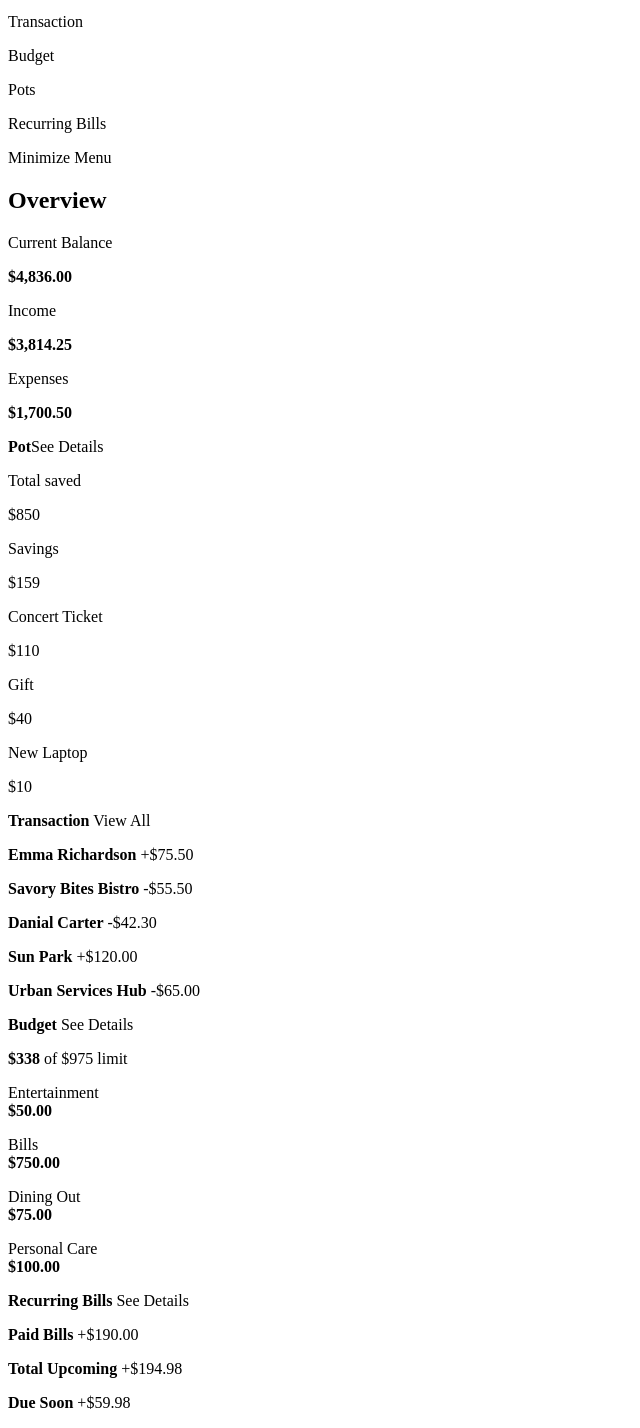
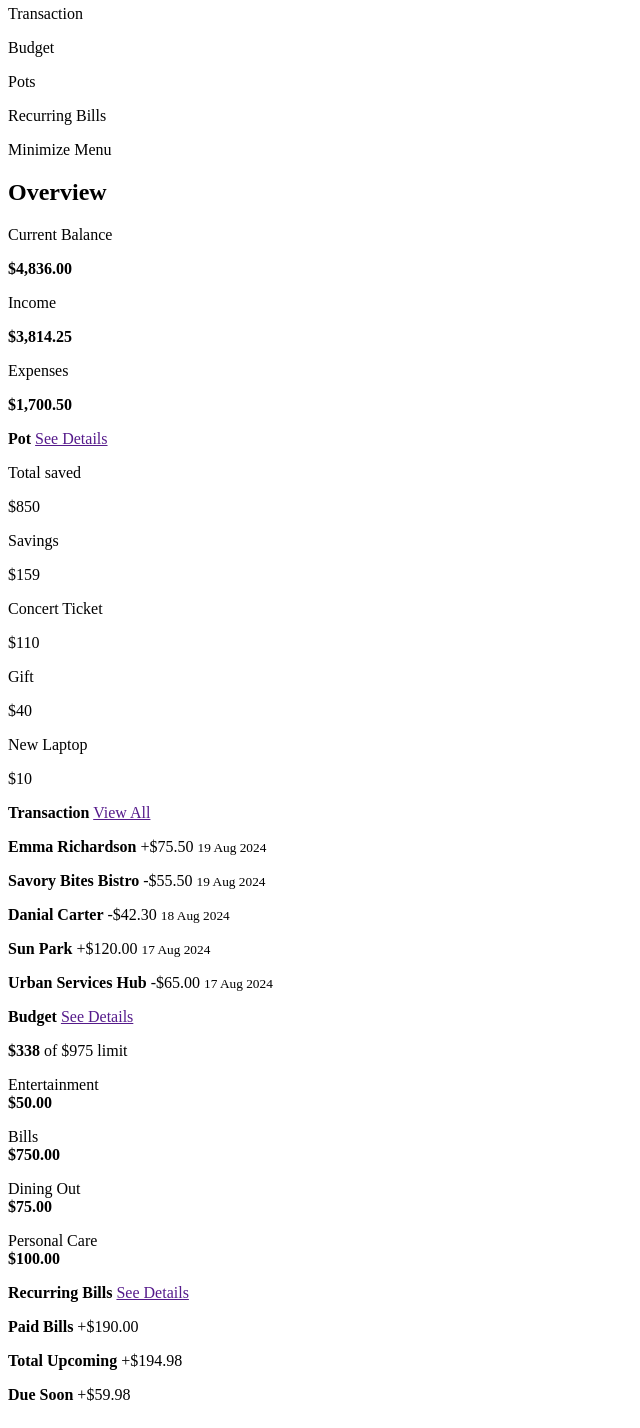
Before and after one commit to DevSolex/blf-frontend-cohort-iv, a plain HTML site: page financeApp/index.html in a window 1280 px wide. Shown: the part 88-1516 px from the top of the page, without its empty margins (0-640 px from the left). Drawn offline with Linux system fonts and the light colour scheme.

Commit message:
........

```diff
--- a/financeApp/index.html
+++ b/financeApp/index.html
@@ -8,8 +8,8 @@
         </title>
     </head>
     <body>
-        <main>
-            <section>
+        <aside>
+            <section id="menu">
                 <div class="menu">
                     <h1>
                         finance
@@ -34,7 +34,9 @@
                     </p>
                 </div>
             </section>
-            <section>
+        </aside>
+        <main>
+            <section id="Overview">
                 <div>
                     <h1>
                         Overview
@@ -59,10 +61,10 @@
                     </div>
                 </div>
             </section>
-            <section>
+            <section id="Pot">
                 <div>
                     <p>
-                        <b>Pot</b><span>See Details</span>
+                        <b>Pot</b> <a href="">See Details</a>
                     </p>
                     <div>
                         <p>
@@ -106,42 +108,52 @@
                     </div>
                 </div>
             </section>
-            <section>
+            <section id="Transaction">
                 <div>
                     <p>
-                        <b>Transaction</b> <span>View All</span>
+                        <b>Transaction</b> <a href="">View All</a>
                     </p>
                     <div>
                         <p>
-                            <b>Emma Richardson</b> <span>+$75.50</span>
+                            <b>Emma Richardson</b>
+                            <span>+$75.50</span>
+                            <small>19 Aug 2024</small>
                         </p>
                     </div>
                     <div>
                         <p>
-                            <b>Savory Bites Bistro</b> <span>-$55.50</span>
+                            <b>Savory Bites Bistro</b>
+                            <span>-$55.50</span>
+                            <small>19 Aug 2024</small>
                         </p>
                     </div>
                     <div>
                         <p>
-                            <b>Danial Carter</b> <span>-$42.30</span>
+                            <b>Danial Carter</b>
+                            <span>-$42.30</span>
+                            <small>18 Aug 2024</small>
                         </p>
                     </div>
                     <div>
                         <p>
-                            <b>Sun Park</b> <span>+$120.00</span>
+                            <b>Sun Park</b>
+                            <span>+$120.00</span>
+                            <small>17 Aug 2024</small>
                         </p>
                     </div>
                     <div>
                         <p>
-                            <b>Urban Services Hub</b> <span>-$65.00</span>
+                            <b>Urban Services Hub</b>
+                            <span>-$65.00</span>
+                            <small>17 Aug 2024</small>
                         </p>
                     </div>
                 </div>
             </section>
-            <section>
+            <section id="Budget">
                 <div>
                     <p>
-                        <b>Budget</b> <span>See Details</span>
+                        <b>Budget</b> <a href="">See Details</a>
                     </p>
                     <div>
                         <p>
@@ -170,10 +182,10 @@
                     </div>
                 </div>
             </section>
-            <section>
+            <section id="Recurring_Bills">
                 <div>
                     <p>
-                        <b>Recurring Bills</b> <span>See Details</span>
+                        <b>Recurring Bills</b> <a href="">See Details</a>
                     </p>
                     <div>
                         <p>
```
